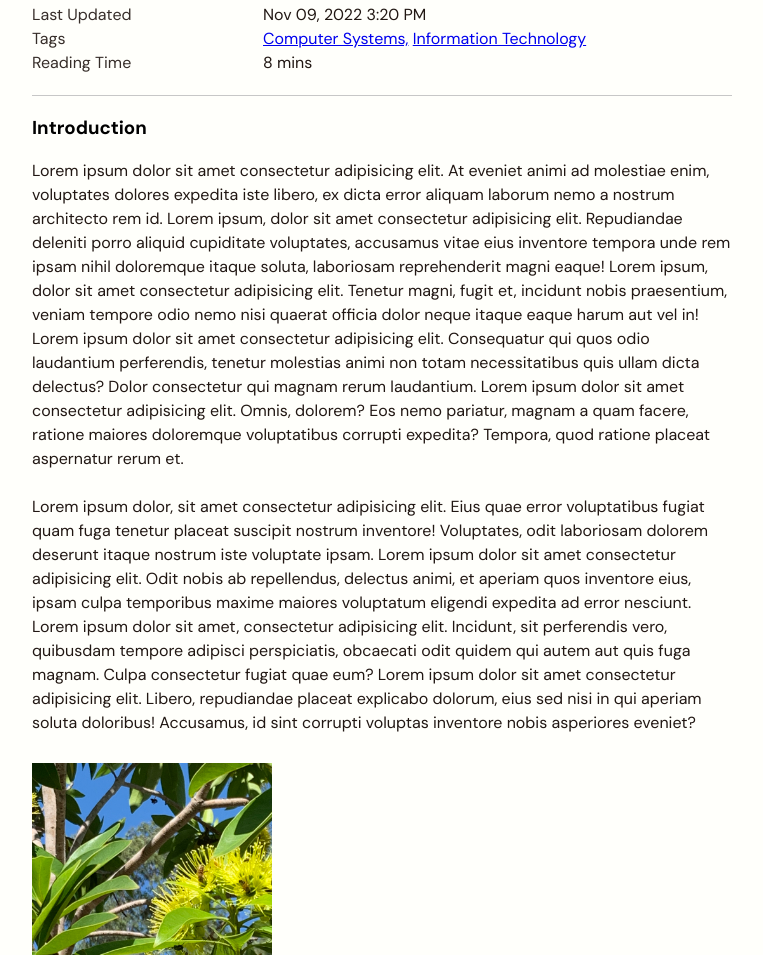
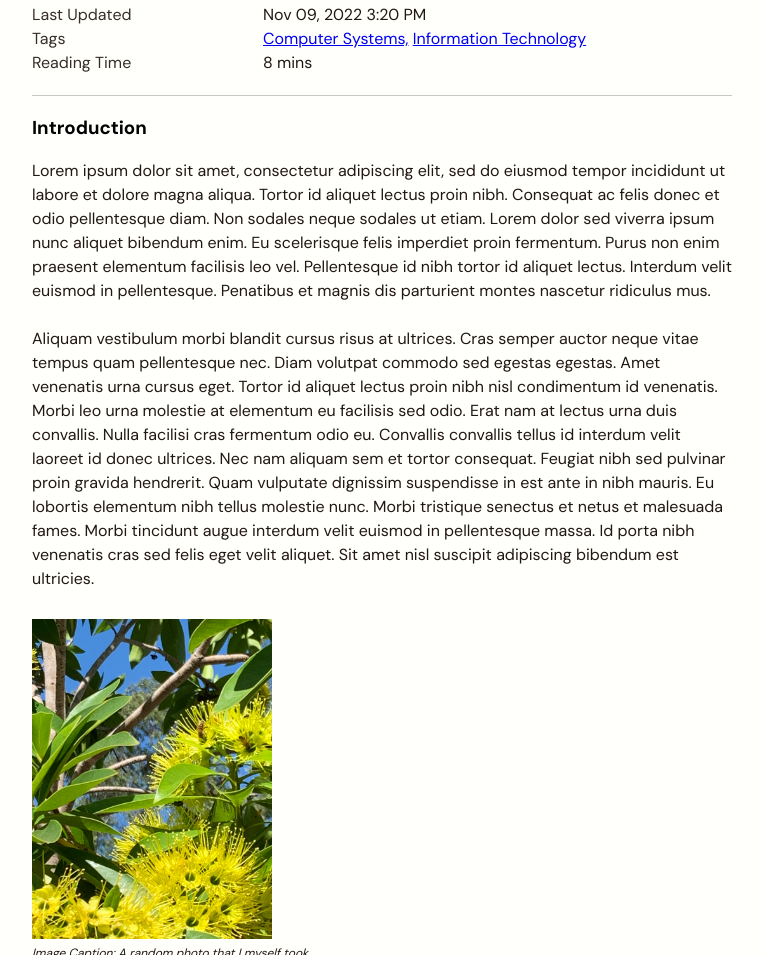
Before and after one commit to tonylehuynh/portfolio_deploy, a plain HTML site: page src/exampleblog.html in a window 1280 px wide. Shown: the part 474-1429 px from the top of the page, without its empty margins (258-1021 px from the left). Drawn offline with Linux system fonts and the light colour scheme.

Commit message:
Lorem ipsum update

```diff
--- a/src/exampleblog.html
+++ b/src/exampleblog.html
@@ -74,9 +74,9 @@
                 <!-- BLOG EXAMPLE POST TEXT CONTENT -->
                 <section class="content_container">
                     <h3 class="content_title">Introduction</h3>
-                    <p class="blog_content">Lorem ipsum dolor sit amet consectetur adipisicing elit. At eveniet animi ad molestiae enim, voluptates dolores expedita iste libero, ex dicta error aliquam laborum nemo a nostrum architecto rem id. Lorem ipsum, dolor sit amet consectetur adipisicing elit. Repudiandae deleniti porro aliquid cupiditate voluptates, accusamus vitae eius inventore tempora unde rem ipsam nihil doloremque itaque soluta, laboriosam reprehenderit magni eaque! Lorem ipsum, dolor sit amet consectetur adipisicing elit. Tenetur magni, fugit et, incidunt nobis praesentium, veniam tempore odio nemo nisi quaerat officia dolor neque itaque eaque harum aut vel in! Lorem ipsum dolor sit amet consectetur adipisicing elit. Consequatur qui quos odio laudantium perferendis, tenetur molestias animi non totam necessitatibus quis ullam dicta delectus? Dolor consectetur qui magnam rerum laudantium. Lorem ipsum dolor sit amet consectetur adipisicing elit. Omnis, dolorem? Eos nemo pariatur, magnam a quam facere, ratione maiores doloremque voluptatibus corrupti expedita? Tempora, quod ratione placeat aspernatur rerum et.
+                    <p class="blog_content">Lorem ipsum dolor sit amet, consectetur adipiscing elit, sed do eiusmod tempor incididunt ut labore et dolore magna aliqua. Tortor id aliquet lectus proin nibh. Consequat ac felis donec et odio pellentesque diam. Non sodales neque sodales ut etiam. Lorem dolor sed viverra ipsum nunc aliquet bibendum enim. Eu scelerisque felis imperdiet proin fermentum. Purus non enim praesent elementum facilisis leo vel. Pellentesque id nibh tortor id aliquet lectus. Interdum velit euismod in pellentesque. Penatibus et magnis dis parturient montes nascetur ridiculus mus.
                             <br><br>
-                        Lorem ipsum dolor, sit amet consectetur adipisicing elit. Eius quae error voluptatibus fugiat quam fuga tenetur placeat suscipit nostrum inventore! Voluptates, odit laboriosam dolorem deserunt itaque nostrum iste voluptate ipsam. Lorem ipsum dolor sit amet consectetur adipisicing elit. Odit nobis ab repellendus, delectus animi, et aperiam quos inventore eius, ipsam culpa temporibus maxime maiores voluptatum eligendi expedita ad error nesciunt. Lorem ipsum dolor sit amet, consectetur adipisicing elit. Incidunt, sit perferendis vero, quibusdam tempore adipisci perspiciatis, obcaecati odit quidem qui autem aut quis fuga magnam. Culpa consectetur fugiat quae eum? Lorem ipsum dolor sit amet consectetur adipisicing elit. Libero, repudiandae placeat explicabo dolorum, eius sed nisi in qui aperiam soluta doloribus! Accusamus, id sint corrupti voluptas inventore nobis asperiores eveniet?
+                            Aliquam vestibulum morbi blandit cursus risus at ultrices. Cras semper auctor neque vitae tempus quam pellentesque nec. Diam volutpat commodo sed egestas egestas. Amet venenatis urna cursus eget. Tortor id aliquet lectus proin nibh nisl condimentum id venenatis. Morbi leo urna molestie at elementum eu facilisis sed odio. Erat nam at lectus urna duis convallis. Nulla facilisi cras fermentum odio eu. Convallis convallis tellus id interdum velit laoreet id donec ultrices. Nec nam aliquam sem et tortor consequat. Feugiat nibh sed pulvinar proin gravida hendrerit. Quam vulputate dignissim suspendisse in est ante in nibh mauris. Eu lobortis elementum nibh tellus molestie nunc. Morbi tristique senectus et netus et malesuada fames. Morbi tincidunt augue interdum velit euismod in pellentesque massa. Id porta nibh venenatis cras sed felis eget velit aliquet. Sit amet nisl suscipit adipiscing bibendum est ultricies.
                         </p>
                         <!-- GRAPHICAL COMPONENT: BLOG EXAMPLE POST IMAGE WITH CAPTION -->
                     <img src="../docs/Blog6.jpg" id="blogexample_img" alt="Filler image">
```
